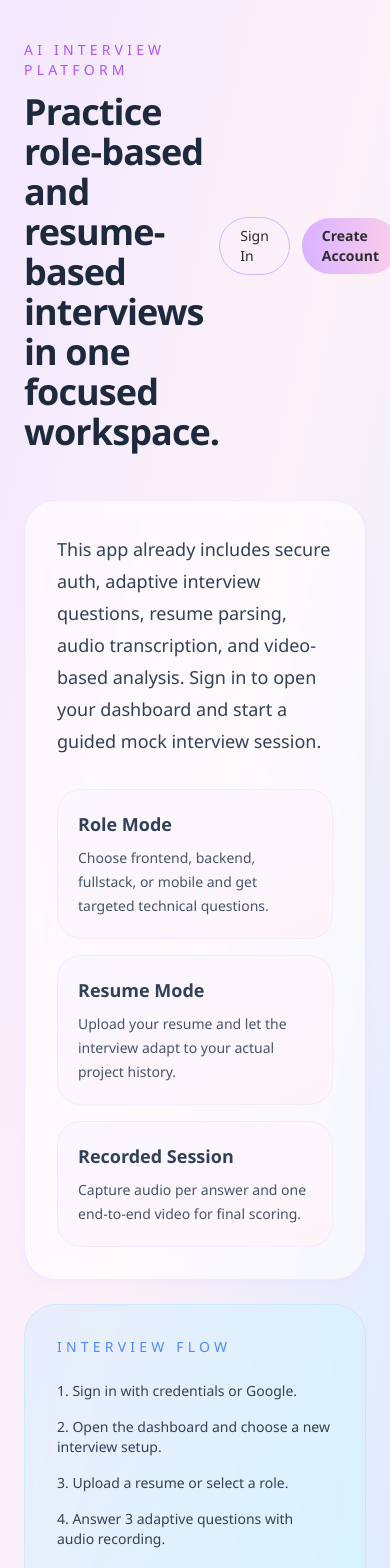
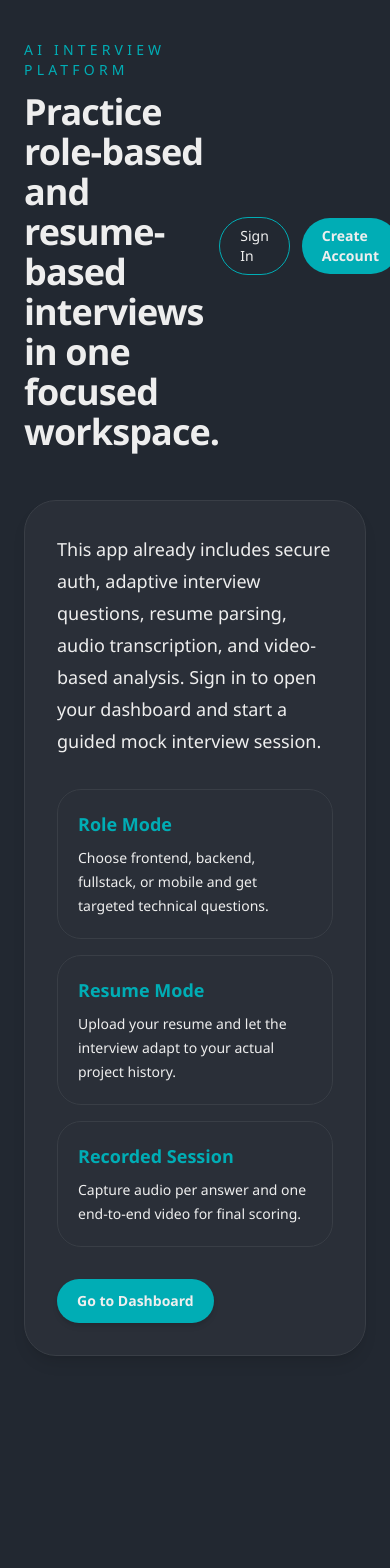
Before and after one commit to akmalkhan-17/prep-pal-xtract, a Next.js app: page / in a window 390 px wide. Shown: the top 1568 px of the page. After the commit the page ends 1396 px from the top, so only its background shows below. Built offline with nearby package versions, Linux system fonts and the light colour scheme.

Commit message:
feat: modernize UI with dark theme color palette
Update all pages to dark theme colors and remove flow section

```diff
--- a/src/app/(auth)/sign-up/page.tsx
+++ b/src/app/(auth)/sign-up/page.tsx
@@ -46,12 +46,12 @@ const handleSubmit = async (e: React.FormEvent) => {
 };
 
 return (
-    <div className="min-h-screen bg-gradient-to-br from-purple-100 via-pink-50 to-blue-100 px-4 py-10">
+    <div className="min-h-screen bg-[#222831] px-4 py-10">
     <div className="mx-auto flex min-h-[calc(100vh-5rem)] max-w-5xl items-center justify-center">
-    <form onSubmit={handleSubmit} className="w-full max-w-lg rounded-[2rem] border border-purple-200/50 bg-white/70 p-8 shadow-lg shadow-purple-200/20">
-        <p className="text-sm uppercase tracking-[0.3em] text-purple-600/70">Create Account</p>
-        <h1 className="mt-3 text-3xl font-semibold tracking-tight text-slate-800">Get started with interview practice</h1>
-        <p className="mt-2 text-sm text-slate-600">
+    <form onSubmit={handleSubmit} className="w-full max-w-lg rounded-[2rem] border border-[#393E46] bg-[#2A2F38] p-8 shadow-lg">
+        <p className="text-sm uppercase tracking-[0.3em] text-[#00ADB5]">Create Account</p>
+        <h1 className="mt-3 text-3xl font-semibold tracking-tight text-[#EEEEEE]">Get started with interview practice</h1>
+        <p className="mt-2 text-sm text-[#EEEEEE]/70">
           Sign up to access the dashboard, start interview sessions, and track your scores.
         </p>
 
@@ -59,14 +59,14 @@ return (
         placeholder="Username"
         value={username}
         onChange={(e) => setUsername(e.target.value)}
-        className="mt-6 w-full rounded-2xl border border-purple-200/50 bg-white/80 p-3 text-slate-800 placeholder:text-slate-400"
+        className="mt-6 w-full rounded-2xl border border-[#393E46] bg-[#1F2328] p-3 text-[#EEEEEE] placeholder:text-[#EEEEEE]/50"
         />
 
         <input
         placeholder="Email"
         value={email}
         onChange={(e) => setEmail(e.target.value)}
-        className="mt-4 w-full rounded-2xl border border-purple-200/50 bg-white/80 p-3 text-slate-800 placeholder:text-slate-400"
+        className="mt-4 w-full rounded-2xl border border-[#393E46] bg-[#1F2328] p-3 text-[#EEEEEE] placeholder:text-[#EEEEEE]/50"
         />
 
         <input
@@ -74,22 +74,22 @@ return (
         placeholder="Password"
         value={password}
         onChange={(e) => setPassword(e.target.value)}
-        className="mt-4 w-full rounded-2xl border border-purple-200/50 bg-white/80 p-3 text-slate-800 placeholder:text-slate-400"
+        className="mt-4 w-full rounded-2xl border border-[#393E46] bg-[#1F2328] p-3 text-[#EEEEEE] placeholder:text-[#EEEEEE]/50"
         />
 
-        {error ? <p className="mt-4 text-sm text-rose-500">{error}</p> : null}
-        {message ? <p className="mt-4 text-sm text-green-600">{message}</p> : null}
+        {error ? <p className="mt-4 text-sm text-red-400">{error}</p> : null}
+        {message ? <p className="mt-4 text-sm text-green-400">{message}</p> : null}
 
         <button
           disabled={isSubmitting}
-          className="mt-6 w-full rounded-full bg-gradient-to-r from-purple-300 to-pink-200 p-3 font-semibold text-slate-700 transition hover:from-purple-400 hover:to-pink-300 disabled:opacity-60"
+          className="mt-6 w-full rounded-full bg-[#00ADB5] p-3 font-semibold text-[#222831] transition hover:bg-[#00ADB5]/90 disabled:opacity-60"
         >
         {isSubmitting ? "Creating Account..." : "Create Account"}
         </button>
 
-        <p className="mt-5 text-sm text-slate-600">
+        <p className="mt-5 text-sm text-[#EEEEEE]/70">
           Already have an account?{" "}
-          <Link href="/sign-in" className="font-semibold text-purple-600 hover:text-purple-700">
+          <Link href="/sign-in" className="font-semibold text-[#00ADB5] hover:text-[#00ADB5]/80">
             Sign in
           </Link>
         </p>
--- a/src/app/globals.css
+++ b/src/app/globals.css
@@ -1,14 +1,12 @@
 @import "tailwindcss";
 
 :root {
-  --background: #faf8f3;
-  --foreground: #2c2c2c;
-  --primary: #d4a5ff;
-  --primary-dark: #c08ef5;
-  --secondary: #b5e7ff;
-  --accent: #ffc9e8;
-  --success: #a8d5ba;
-  --muted: #e8dfd7;
+  --background: #222831;
+  --foreground: #EEEEEE;
+  --primary: #00ADB5;
+  --secondary: #393E46;
+  --accent: #00ADB5;
+  --muted: #393E46;
 }
 
 @theme inline {
@@ -50,6 +48,6 @@ textarea {
 }
 
 ::selection {
-  background: rgba(251, 191, 36, 0.35);
-  color: white;
+  background: rgba(0, 173, 181, 0.35);
+  color: #EEEEEE;
 }
--- a/src/app/page.tsx
+++ b/src/app/page.tsx
@@ -2,14 +2,14 @@ import Link from "next/link";
 
 export default function Home() {
   return (
-    <main className="min-h-screen bg-gradient-to-br from-purple-100 via-pink-50 to-blue-100 px-6 py-10">
+    <main className="min-h-screen bg-[#222831] px-6 py-10">
       <div className="mx-auto flex min-h-[calc(100vh-5rem)] max-w-6xl flex-col justify-between gap-12">
         <header className="flex items-center justify-between">
           <div>
-            <p className="text-sm uppercase tracking-[0.3em] text-purple-600/70">
+            <p className="text-sm uppercase tracking-[0.3em] text-[#00ADB5]">
               AI Interview Platform
             </p>
-            <h1 className="mt-3 max-w-xl text-4xl font-semibold tracking-tight text-slate-800 sm:text-6xl">
+            <h1 className="mt-3 max-w-xl text-4xl font-semibold tracking-tight text-[#EEEEEE] sm:text-6xl">
               Practice role-based and resume-based interviews in one focused
               workspace.
             </h1>
@@ -18,22 +18,22 @@ export default function Home() {
           <div className="flex items-center gap-3">
             <Link
               href="/sign-in"
-              className="rounded-full border border-purple-300 px-5 py-2 text-sm font-medium text-slate-700 transition hover:border-purple-400 hover:bg-white/40"
+              className="rounded-full border border-[#00ADB5] px-5 py-2 text-sm font-medium text-[#EEEEEE] transition hover:border-[#00ADB5] hover:bg-[#393E46]"
             >
               Sign In
             </Link>
             <Link
               href="/sign-up"
-              className="rounded-full bg-gradient-to-r from-purple-300 to-pink-200 px-5 py-2 text-sm font-semibold text-slate-700 transition hover:from-purple-400 hover:to-pink-300"
+              className="rounded-full bg-[#00ADB5] px-5 py-2 text-sm font-semibold text-[#222831] transition hover:bg-[#00ADB5]/90"
             >
               Create Account
             </Link>
           </div>
         </header>
 
-        <section className="grid gap-6 lg:grid-cols-[1.5fr_1fr]">
-          <div className="rounded-[2rem] border border-purple-200/50 bg-white/60 p-8 shadow-lg shadow-purple-200/20 backdrop-blur-sm">
-            <p className="max-w-2xl text-lg leading-8 text-slate-700">
+        <section className="grid gap-6">
+          <div className="rounded-[2rem] border border-[#393E46] bg-[#2A2F38] p-8 shadow-lg backdrop-blur-sm">
+            <p className="max-w-2xl text-lg leading-8 text-[#EEEEEE]">
               This app already includes secure auth, adaptive interview
               questions, resume parsing, audio transcription, and video-based
               analysis. Sign in to open your dashboard and start a guided mock
@@ -54,23 +54,10 @@ export default function Home() {
                 description="Capture audio per answer and one end-to-end video for final scoring."
               />
             </div>
-          </div>
-
-          <div className="rounded-[2rem] border border-blue-200/50 bg-gradient-to-br from-blue-100/60 to-cyan-100/60 p-8 backdrop-blur-sm">
-            <p className="text-sm uppercase tracking-[0.3em] text-blue-600/70">
-              Interview Flow
-            </p>
-            <ol className="mt-6 space-y-4 text-sm text-slate-700">
-              <li>1. Sign in with credentials or Google.</li>
-              <li>2. Open the dashboard and choose a new interview setup.</li>
-              <li>3. Upload a resume or select a role.</li>
-              <li>4. Answer 3 adaptive questions with audio recording.</li>
-              <li>5. Finish the session and review scores plus feedback.</li>
-            </ol>
 
             <Link
               href="/sign-in"
-              className="mt-8 inline-flex rounded-full bg-white px-5 py-3 text-sm font-semibold text-slate-700 shadow-md transition hover:bg-blue-50 hover:shadow-lg"
+              className="mt-8 inline-flex rounded-full bg-[#00ADB5] px-5 py-3 text-sm font-semibold text-[#222831] shadow-md transition hover:bg-[#00ADB5]/90"
             >
               Go to Dashboard
             </Link>
@@ -83,9 +70,9 @@ export default function Home() {
 
 function FeatureCard(props: { title: string; description: string }) {
   return (
-    <article className="rounded-3xl border border-purple-200/40 bg-gradient-to-br from-purple-50/80 to-pink-50/80 p-5 backdrop-blur-sm">
-      <h2 className="text-lg font-semibold text-slate-700">{props.title}</h2>
-      <p className="mt-2 text-sm leading-6 text-slate-600">{props.description}</p>
+    <article className="rounded-3xl border border-[#393E46] bg-[#2A2F38] p-5 backdrop-blur-sm">
+      <h2 className="text-lg font-semibold text-[#00ADB5]">{props.title}</h2>
+      <p className="mt-2 text-sm leading-6 text-[#EEEEEE]">{props.description}</p>
     </article>
   );
 }
--- a/src/components/dashboard-shell.tsx
+++ b/src/components/dashboard-shell.tsx
@@ -15,33 +15,33 @@ export async function DashboardShell(props: {
   }
 
   return (
-    <div className="min-h-screen bg-gradient-to-br from-purple-100 via-pink-50 to-blue-100">
+    <div className="min-h-screen bg-[#222831]">
       <div className="mx-auto max-w-7xl px-6 py-6">
-        <nav className="flex flex-col gap-4 rounded-[2rem] border border-purple-200/50 bg-white/70 px-6 py-5 backdrop-blur shadow-lg shadow-purple-200/20 md:flex-row md:items-center md:justify-between">
+        <nav className="flex flex-col gap-4 rounded-[2rem] border border-[#393E46] bg-[#2A2F38] px-6 py-5 backdrop-blur shadow-lg md:flex-row md:items-center md:justify-between">
           <div>
-            <p className="text-sm uppercase tracking-[0.28em] text-purple-600/70">
+            <p className="text-sm uppercase tracking-[0.28em] text-[#00ADB5]">
               AI Interview Platform
             </p>
-            <h1 className="mt-2 text-2xl font-semibold tracking-tight text-slate-800">
+            <h1 className="mt-2 text-2xl font-semibold tracking-tight text-[#EEEEEE]">
               {props.title}
             </h1>
-            <p className="mt-1 text-sm text-slate-600">{props.description}</p>
+            <p className="mt-1 text-sm text-[#EEEEEE]/70">{props.description}</p>
           </div>
 
           <div className="flex flex-wrap items-center gap-3">
             <Link
               href="/dashboard"
-              className="rounded-full px-4 py-2 text-sm text-slate-700 transition hover:bg-purple-100/50"
+              className="rounded-full px-4 py-2 text-sm text-[#EEEEEE] transition hover:bg-[#393E46]"
             >
               Dashboard
             </Link>
             <Link
               href="/dashboard/setup"
-              className="rounded-full px-4 py-2 text-sm text-slate-700 transition hover:bg-purple-100/50"
+              className="rounded-full px-4 py-2 text-sm text-[#EEEEEE] transition hover:bg-[#393E46]"
             >
               Setup Interview
             </Link>
-            <div className="rounded-full border border-purple-200/50 px-4 py-2 text-sm text-slate-700">
+            <div className="rounded-full border border-[#393E46] px-4 py-2 text-sm text-[#EEEEEE]">
               {session.user.username || session.user.email}
             </div>
             <SignOutButton />
--- a/src/components/sign-out-button.tsx
+++ b/src/components/sign-out-button.tsx
@@ -7,7 +7,7 @@ export function SignOutButton() {
     <button
       type="button"
       onClick={() => signOut({ callbackUrl: "/sign-in" })}
-      className="rounded-full border border-purple-300/50 px-4 py-2 text-sm font-medium text-slate-700 transition hover:border-purple-400/70 hover:bg-purple-100/50"
+      className="rounded-full border border-[#393E46] px-4 py-2 text-sm font-medium text-[#EEEEEE] transition hover:border-[#00ADB5] hover:bg-[#393E46]"
     >
       Sign Out
     </button>
```
Also changed, not shown: src/app/(auth)/sign-in/page.tsx (+15 -15 lines), src/components/dashboard-page-client.tsx (+29 -29 lines).
